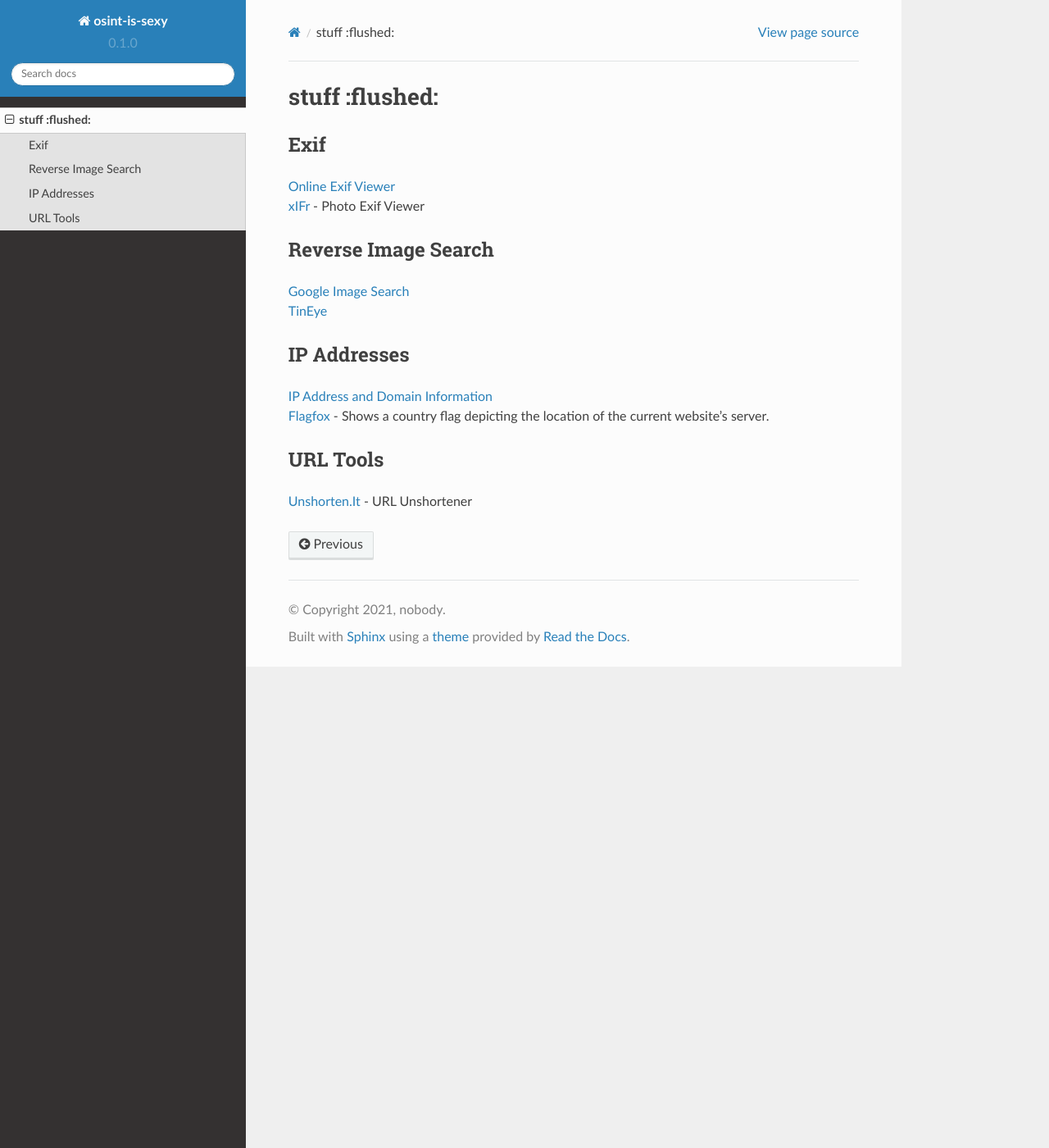
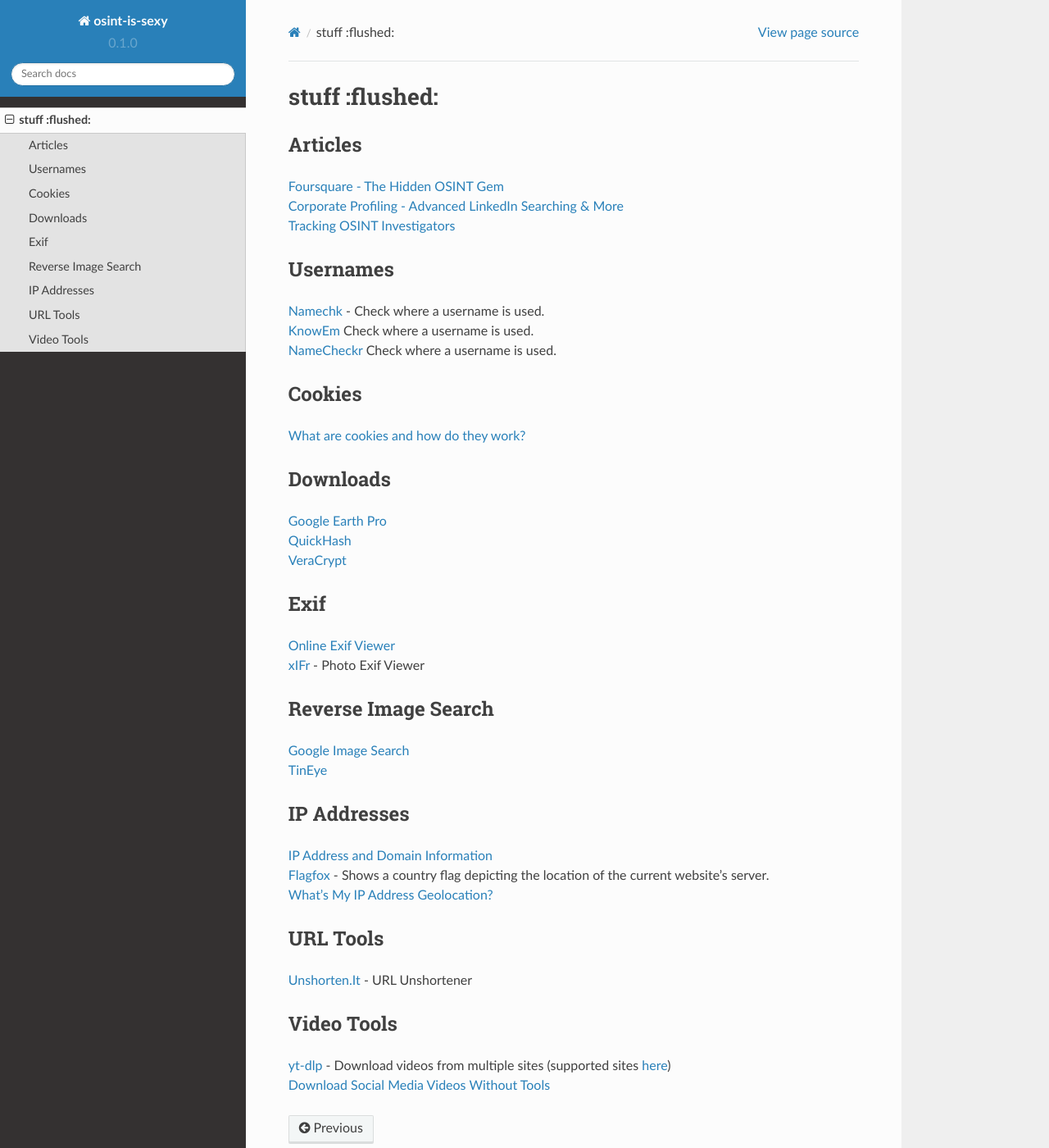
Before and after one commit to miicrosoft/osint, a Sphinx documentation site: the page built from docs/source/stuffhere.rst, in a window 1280 px wide and 1400 px high. Shown: the whole window at 82% size. Built offline with Sphinx 7.4.7 and the Read the Docs theme 2.0.0, drawn with Linux system fonts in a browser that asks for light colours.

Commit message:
Update stuffhere.rst

```diff
--- a/docs/source/stuffhere.rst
+++ b/docs/source/stuffhere.rst
@@ -1,5 +1,27 @@
 stuff :flushed:
 =====
+
+Articles
+------------
+| `Foursquare - The Hidden OSINT Gem <https://www.osintcombine.com/post/foursquare-the-hidden-osint-gem>`_
+| `Corporate Profiling - Advanced LinkedIn Searching & More <https://www.osintcombine.com/post/corporate-profiling-advanced-linkedin-searching-more>`_
+| `Tracking OSINT Investigators <https://www.secjuice.com/tracking-osint-hunters/>`_
+
+Usernames
+------------
+| `Namechk <https://namechk.com/>`_ - Check where a username is used.
+| `KnowEm <https://knowem.com/>`_ Check where a username is used.
+| `NameCheckr <https://www.namecheckr.com/>`_ Check where a username is used.
+
+Cookies
+------------
+| `What are cookies and how do they work? <https://osint.tools/pdf/cookies.pdf>`_
+
+Downloads
+------------
+| `Google Earth Pro <https://www.google.co.uk/intl/en_uk/earth/download/thanks.html#os=windows#version=pro#usagestats=no#updater=yes>`_
+| `QuickHash <https://www.quickhash-gui.org/downloads/>`_
+| `VeraCrypt <https://www.veracrypt.fr/en/Downloads.html>`_
 
 Exif
 ------------
@@ -15,7 +37,13 @@ IP Addresses
 ------------
 | `IP Address and Domain Information <https://addons.mozilla.org/en-US/firefox/addon/ip-address-and-domain-info/>`_
 | `Flagfox <https://addons.mozilla.org/en-US/firefox/addon/flagfox/>`_ - Shows a country flag depicting the location of the current website's server.
+| `What's My  IP Address Geolocation? <https://geotargetly.com/my-ip-geolocation>`_
 
 URL Tools
 ------------
 | `Unshorten.It <https://unshorten.it/>`_ - URL Unshortener
+
+Video Tools
+------------
+| `yt-dlp <https://github.com/yt-dlp/yt-dlp>`_ - Download videos from multiple sites (supported sites `here <https://github.com/yt-dlp/yt-dlp/blob/master/supportedsites.md>`_)
+| `Download Social Media Videos Without Tools <https://www.osintcombine.com/post/download-social-media-videos-without-tools#>`_
```
